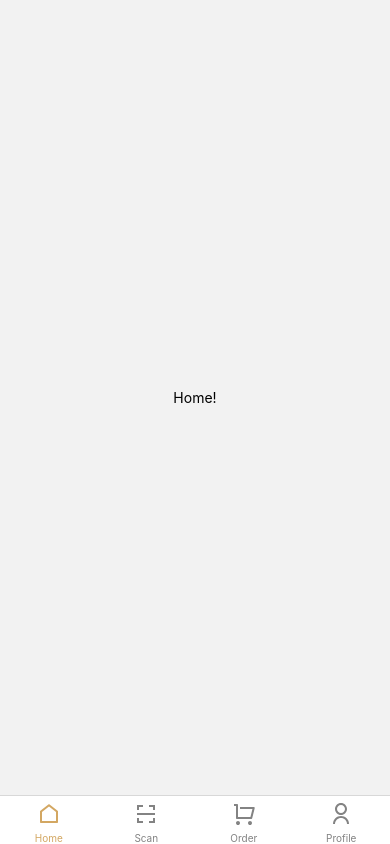
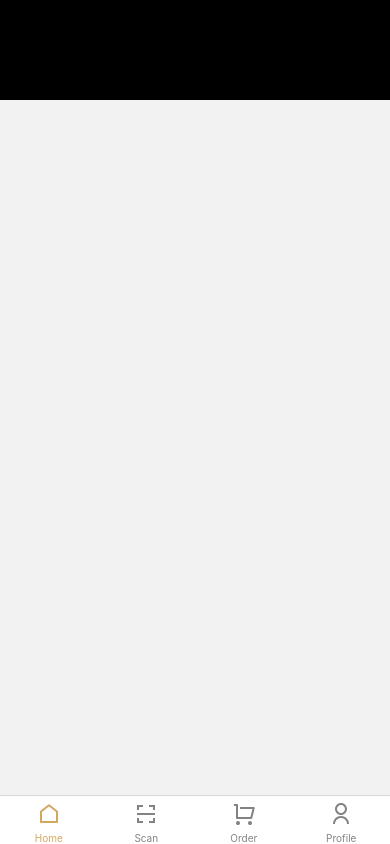
Before and after one commit to Enkhjin0816/Woods-Coffee, a React Native app: screen / in a window 390 px wide. Built offline with nearby package versions, Linux system fonts and the light colour scheme.

Commit message:
third commit

```diff
--- a/package.json
+++ b/package.json
@@ -14,12 +14,14 @@
     "@mdi/react": "^1.6.1",
     "@react-navigation/bottom-tabs": "^6.5.2",
     "@react-navigation/native": "^6.1.1",
+    "@types/styled-components": "^5.1.26",
     "react": "18.1.0",
     "react-native": "0.70.6",
     "react-native-safe-area-context": "^4.4.1",
     "react-native-screens": "^3.18.2",
     "react-native-svg": "^13.6.0",
-    "react-native-vector-icons": "^9.2.0"
+    "react-native-vector-icons": "^9.2.0",
+    "styled-components": "^5.3.6"
   },
   "devDependencies": {
     "@babel/core": "^7.12.9",
@@ -31,6 +33,7 @@
     "@types/react-native": "^0.70.6",
     "@types/react-native-vector-icons": "^6.4.12",
     "@types/react-test-renderer": "^18.0.0",
+    "@types/styled-components-react-native": "^5.2.0",
     "@typescript-eslint/eslint-plugin": "^5.37.0",
     "@typescript-eslint/parser": "^5.37.0",
     "babel-jest": "^26.6.3",
--- a/screens/Home.tsx
+++ b/screens/Home.tsx
@@ -1,11 +1,10 @@
 import { View, Text } from 'react-native';
+import Box from './box';
 
 export const HomeScreen = () => {
   return (
-    <View style={{ flex: 1, justifyContent: 'center', alignItems: 'center' }}>
-      <Text>
-        Home!
-      </Text>
+    <View>
+      <Box height={100} width={1000} background='black'></Box>
     </View>
   );
 }
--- /dev/null
+++ b/screens/box.tsx
@@ -0,0 +1,8 @@
+import React from "react"
+import { View } from "react-native"
+
+export default function Box ({height, width, background, borderWidth, borderColor, display, jutify, align}: any) {
+    return(
+        <View style={{height: height, width: width, backgroundColor: background, borderColor: borderColor, borderWidth: borderWidth, display: display, justifyContent: jutify, alignItems: align, }}></View>
+    )
+}
```
Also changed, not shown: assets/logo.svg (added), 1 other file (tests, documents, lock files or other folders).
